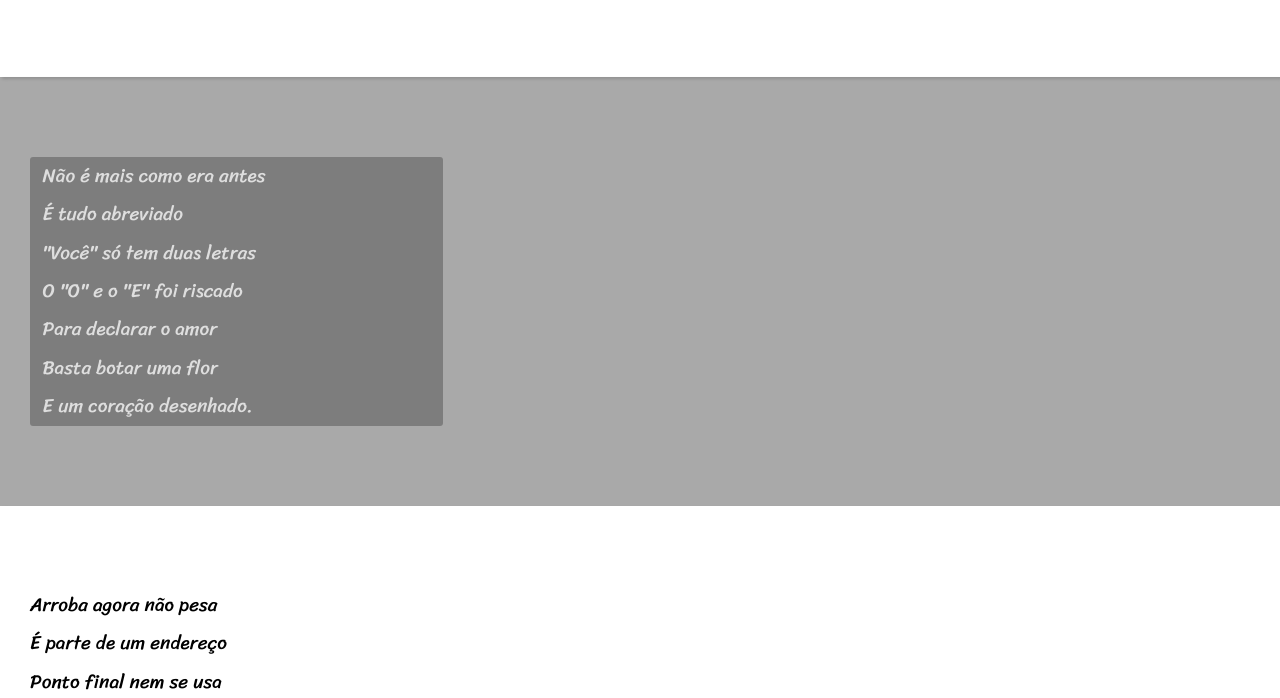
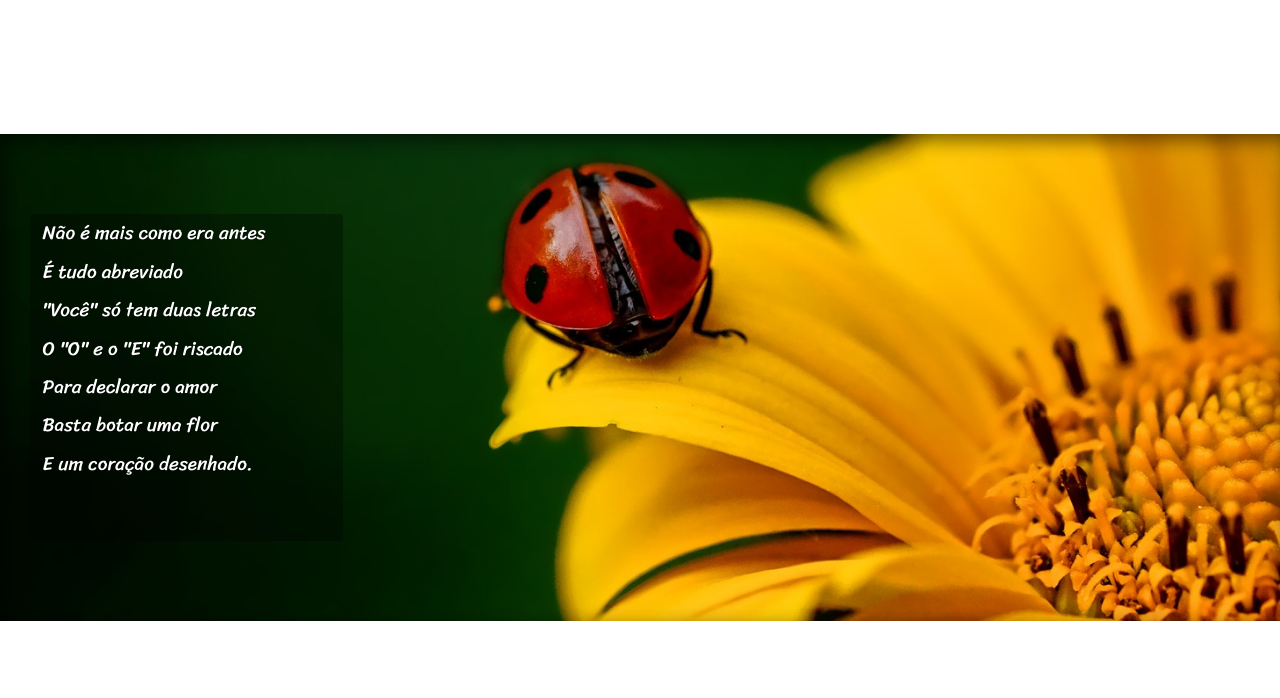
Before and after one commit to MrMa-rio/Desafio_Cordel, a plain HTML site: page index.html in a window 1280 px wide. Shown: the part 523-1221 px from the top of the page. Drawn offline with Linux system fonts and the light colour scheme.

Commit message:
finalizando estilos de imagens e textos

```diff
--- a/estilos/style.css
+++ b/estilos/style.css
@@ -52,21 +52,44 @@ section{
     box-shadow: 2px 2px 3px rgba(0, 0, 0, 0.144);
 }
 
+section p {
+
+    padding-bottom: 3em;
+}
+
 section.normal {
+
     background-color: white;
+
+}
+section.imagem{
+    box-shadow: inset 6px 6px 20px rgba(0, 0, 0, 0.568);
+    background-attachment: fixed;
+    background-repeat: no-repeat;
+    background-size: cover;
 
 }
 section.imagem > p{
     border-radius: 3px;
-    background-color: rgba(0, 0, 0, 0.26);
-    width: 400px;
-    color: rgba(255, 255, 255, 0.747);
+    background-color: rgba(0, 0, 0, 0.308);
+    min-width: 250px;
+    max-width: 300px;
+    color: rgb(255, 255, 255);
     padding-left: 1%;
-
+    text-shadow: 1px 1px 0px rgba(0, 0, 0, 0.418);
+}
+section#img01{
+    background-position:  center;
+    background-image: url('../imagens/background003.png');
+}
+section#img02{
+    background-image: url('../imagens/background002.jpg');
+    background-position: right center;
 }
 
 footer{
     background-image: linear-gradient(45deg,rgba(0, 0, 0, 0.555),black);
     color: white;
     padding: 4px;
+    text-align: center;
 }
--- a/index.html
+++ b/index.html
@@ -30,7 +30,7 @@
 
 
 
-<section class="imagem">
+<section class="imagem" id="img01">
     <p>
         Não é mais como era antes  <br>
         É tudo abreviado  <br>
@@ -67,7 +67,7 @@
 </section>
 
 
-<section class="imagem">
+<section class="imagem" id="img02">
     <p>
         Tenho saudade das cartas  <br>
         Escritas com a própria mão  <br>
```
Also changed, not shown: imagens/background003.png (added).
